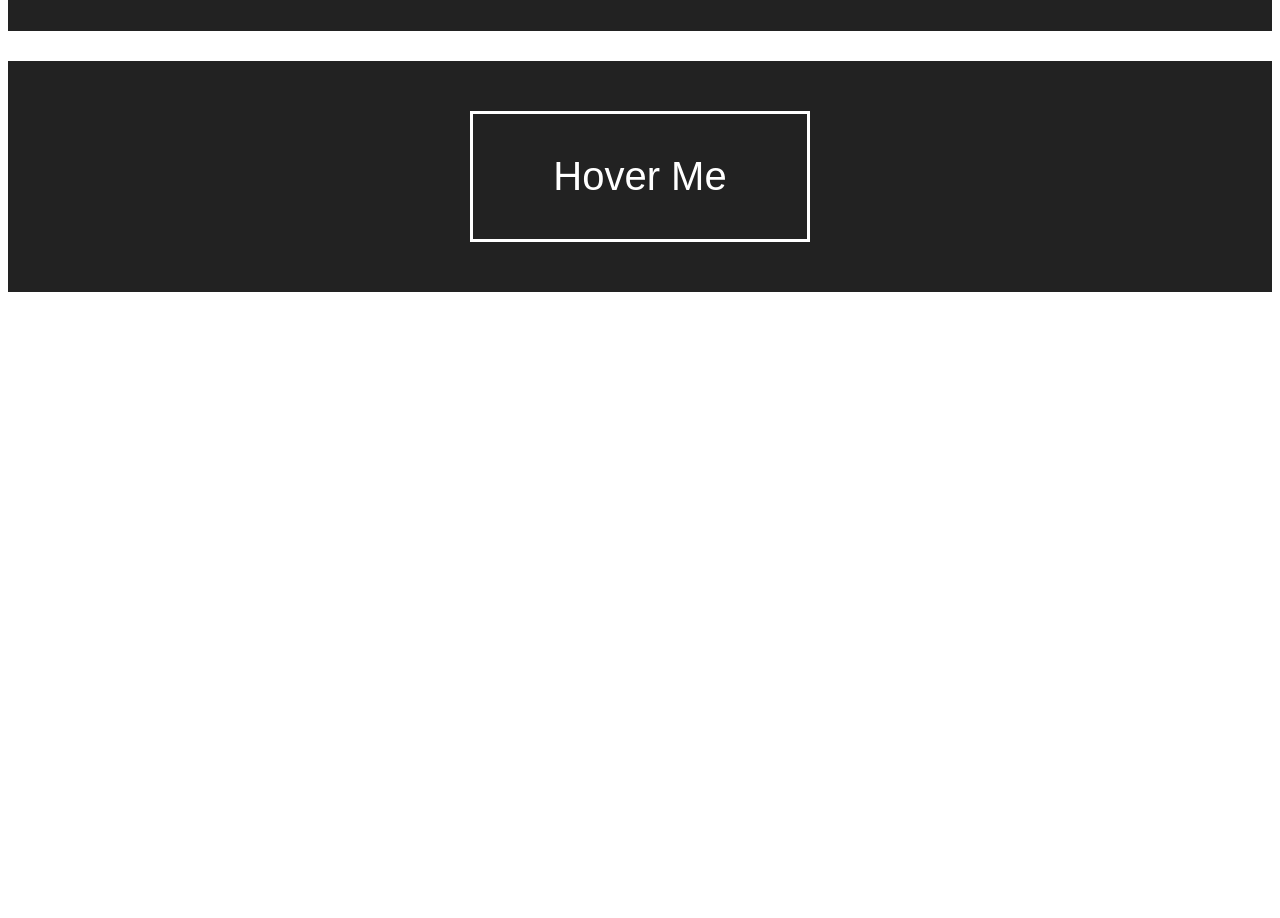
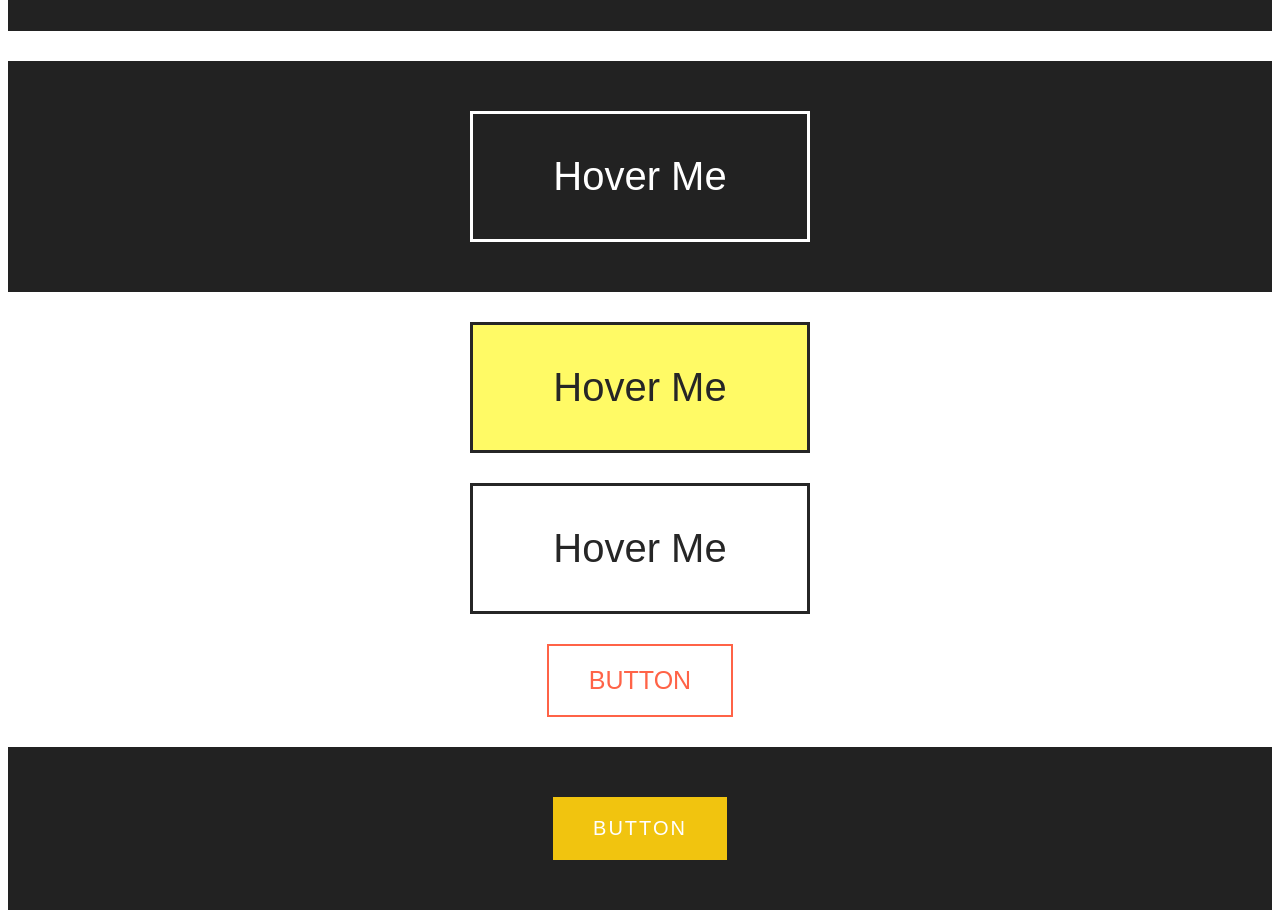
Before and after one commit to Gourangui/button-effects, a plain HTML site: page index.htm in a window 1280 px wide. Shown: the part 704-1622 px from the top of the page. Before the commit the page ends 1004 px from the top, so only its background shows below. Drawn offline with Linux system fonts and the light colour scheme.

Commit message:
more buttons added

```diff
--- a/index.htm
+++ b/index.htm
@@ -30,5 +30,15 @@
       <a href="#" class="btn5">Hover Me</a>
     </div>
 
+    <a href="#" class="btn6">Hover Me</a>
+
+    <a href="#" class="btn7">Hover Me</a>
+
+    <button class="btn8">Button</button>
+
+    <div class="bg-dark">
+      <button class="btn9">Button</button>
+    </div>
+
   </body>
 </html>
--- a/style.css
+++ b/style.css
@@ -167,3 +167,173 @@ a.btn5::before{
 a.btn5:hover:before{
 	transform: translateX(100%) rotate(45deg);
 }
+
+/* Button 6 */
+a.btn6{
+	color: transparent;
+	background-color: #262626;
+	font-size: 40px;
+	border: 3px solid #262626;
+	padding: 40px 80px;
+	position: relative;
+	overflow: hidden;
+}
+
+a.btn6::before{
+	content: 'Hover Me';
+	position: absolute;
+	top: 0;
+	left: 0;
+	height: 100%;
+	width: 100%;
+	background-color: #fffa65;
+	color: #262626;
+	display: flex;
+	justify-content: center;
+	align-items: center;
+	transition: all .5s;
+}
+
+a.btn6:hover:before{
+	transform: translate(100%, -100%);
+}
+
+a.btn6::after{
+	content: 'Hover Me';
+	position: absolute;
+	top: 0;
+	left: 0;
+	height: 100%;
+	width: 100%;
+	background-color: #fffa65;
+	color: #262626;
+	display: flex;
+	justify-content: center;
+	align-items: center;
+	transition: all .5s;
+	transform: translate(-100%, 100%);
+}
+
+a.btn6:hover::after{
+	transform: translate(0, 0);
+}
+
+/* Button 7 */
+a.btn7{
+	color: #262626;
+	font-size: 40px;
+	border: 3px solid #262626;
+	padding: 40px 80px;
+	position: relative;
+	overflow: hidden;
+	transition: all .5s;
+}
+
+a.btn7::before{
+	content: 'Hover Me';
+	width: 100%;
+	height: 100%;
+	position: absolute;
+	top: 0;
+	left: 0;
+	display: flex;
+	justify-content: center;
+	align-items: center;
+	background-color: #262626;
+	color: #fff;
+	transform: scale(5);
+	opacity: 0;
+	transition: all .5s;
+}
+
+a.btn7:hover:before{
+	transform: scale(1);
+	opacity: 1;
+}
+
+/* Button 8 */
+button.btn8{
+	color: tomato;
+	font-size: 25px;
+	border: 2px solid tomato;
+	padding: 20px 40px;
+	position: relative;
+	transition: all .5s;
+	overflow: hidden;
+	background: none;
+	text-transform: uppercase;
+	cursor: pointer;
+}
+
+button.btn8::before{
+	content: '';
+	position: absolute;
+	top: 0;
+	right: 0;
+	background-color: tomato;
+	width: 100%;
+	height: 100%;
+	z-index: -1;
+	border-radius: 0 0 50% 50%;
+	height: 0%;
+	transition: all .5s;
+}
+
+button.btn8:hover{
+	color: #fff;
+}
+
+button.btn8:hover:before{
+	height: 190%;
+}
+
+/* Button 9 */
+button.btn9{
+	padding: 20px 40px;
+	text-transform: uppercase;
+	background-color: #f1c40f;
+	color: #fff;
+	font-size: 20px;
+	letter-spacing: 2px;
+	position: relative;
+	border: none;
+}
+
+button.btn9::before{
+	content: "button";
+	position: absolute;
+	top: 0;
+	left: 0;
+	width: 100%;
+	height: 100%;
+	text-transform: uppercase;
+	display: flex;
+	justify-content: center;
+	align-items: center;
+	background-color: #2ce771;
+	transform: rotateX(270deg);
+	transform-origin: top;
+	transition: all .5s;
+}
+
+button.btn9:hover:before, button.btn9:hover::after{
+	transform: rotateX(0deg);
+}
+
+button.btn9::after{
+	content: "button";
+	position: absolute;
+	top: 0;
+	left: 0;
+	width: 100%;
+	height: 100%;
+	text-transform: uppercase;
+	display: flex;
+	justify-content: center;
+	align-items: center;
+	background-color: tomato;
+	transform: rotateX(270deg);
+	transform-origin: top;
+	transition: all .5s;
+	transition-delay: .25s;
+}
```
Lines whose indentation alone changed are shown as unchanged.
